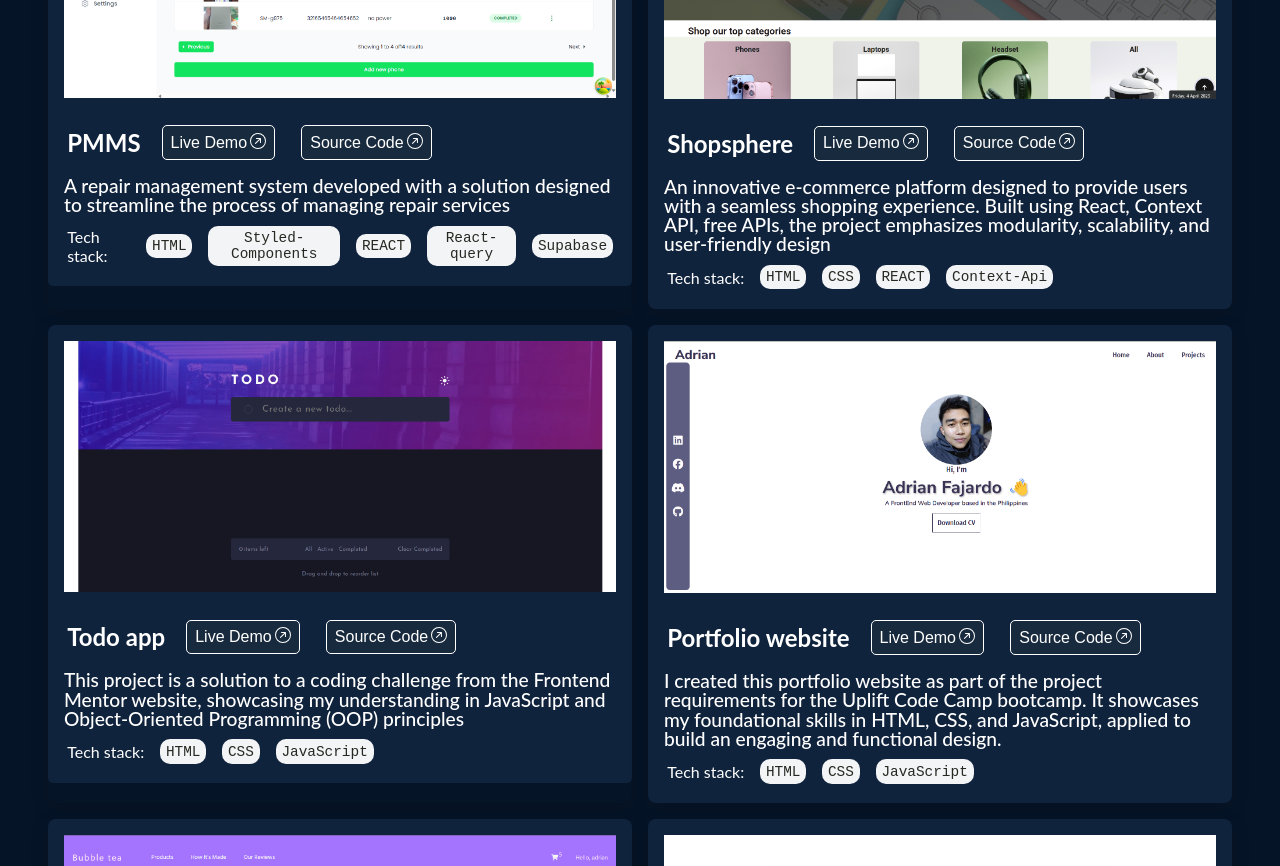
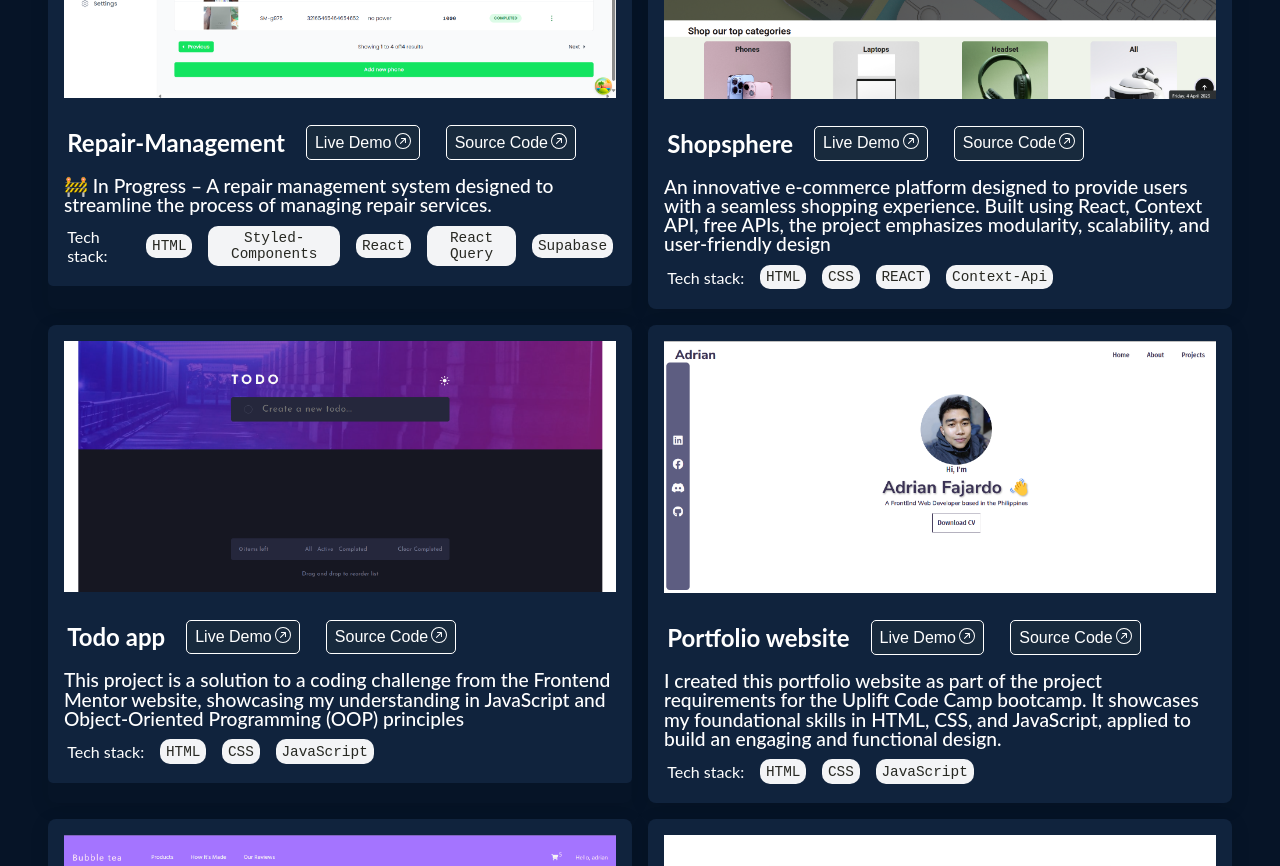
Before and after one commit to adriantech-beep/AdrianFajardo_FrontEndDeveloper_2025, a React (Vite) app: page /#/ in a window 1280 px wide. Shown: the part 1480-2346 px from the top of the page. Built offline with nearby package versions, Linux system fonts and the light colour scheme.

Commit message:
Fixed the livesite url of repair-management-system for demo

```diff
--- a/src/data/projects.js
+++ b/src/data/projects.js
@@ -23,25 +23,25 @@ import Globecert from "../assets/certificates/globe-cert.png";
 
 export const projects = [
   {
-    name: "PMMS",
+    name: "Repair-Management",
     image: Mockup1,
     details:
-      "A repair management system developed with a solution designed to streamline the process of managing repair services",
+      "🚧 In Progress – A repair management system designed to streamline the process of managing repair services.",
     technologies: [
       "HTML",
       "Styled-Components",
-      "REACT",
-      "React-query",
+      "React",
+      "React Query",
       "Supabase",
     ],
     livesiteURL:
-      "https://adriantech-beep.github.io/repair-management-system/#/dashboard",
-    labelURL: "Visit PMMS Website",
+      "https://drive.google.com/file/d/1AVzSKirngx_qn0Vk22lDUaRz5pEsLuxE/view?usp=drive_link",
+    labelURL: "Watch Demo Video",
     sourceCode:
       "https://github.com/adriantech-beep/repair-management-system.git",
-    labelSource: "Visit PMMS repository source code on www.Github.com",
+    labelSource: "View Source on GitHub",
     description:
-      "This project was inspired by The Ultimate React course on Udemy by Jonas Schmedtmann, where I learned key concepts related on design using Styled-Components, data flow using React-Query and handling logic and back-end services using Supabase. While I drew inspiration from the original project, I customized it by adding some features and replacing some concepts to suit my needs and showcase my skills.",
+      "This project was inspired by the Ultimate React course by Jonas Schmedtmann on Udemy. I learned key concepts such as styling with Styled-Components, data fetching with React Query, and backend integration using Supabase. While the foundation was guided by the course, I customized the project by adding new features and modifying others to reflect real-world use cases and demonstrate my development skills.",
   },
 
   {
```
